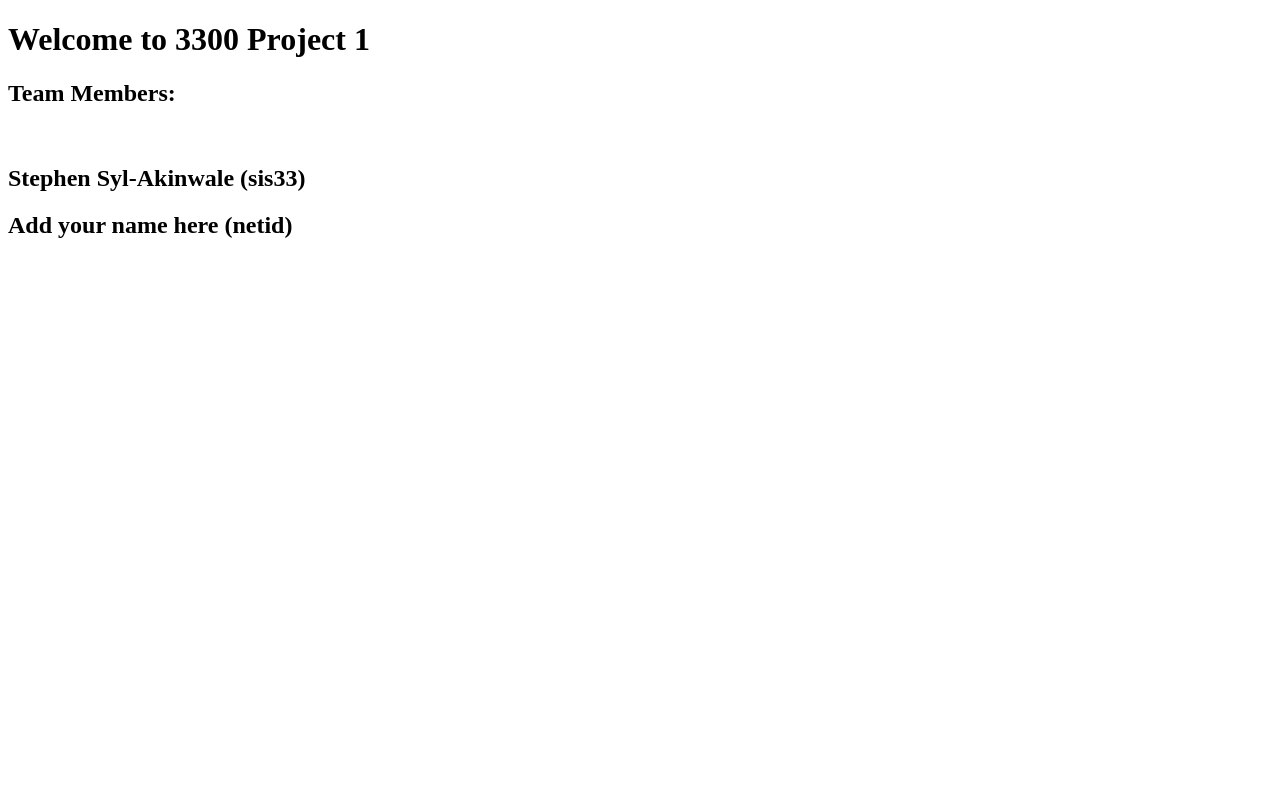
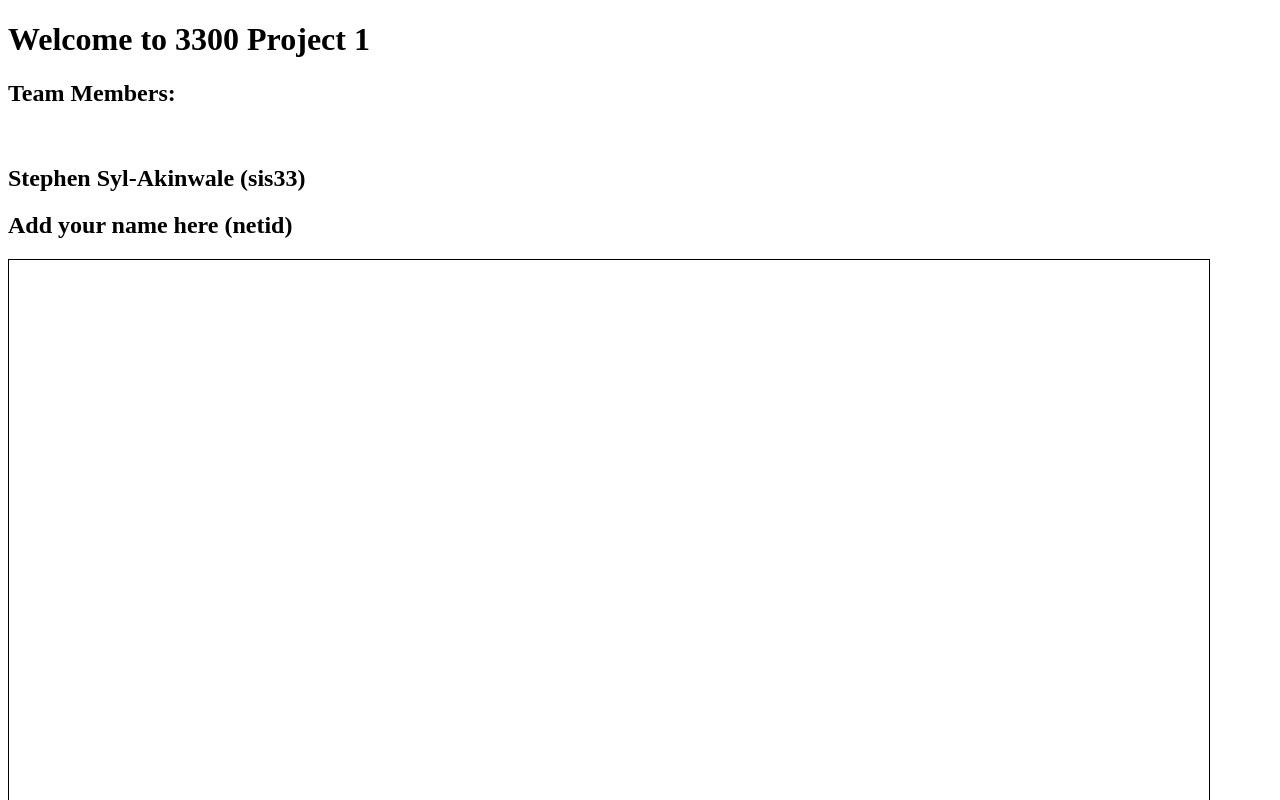
Before and after one commit to stephensyl/3300_P1, a plain HTML site: page index.html in a window 1280 px wide. Shown: the top 800 px of the page. Drawn offline with nearby package versions, Linux system fonts and the light colour scheme.

Commit message:
Please write your name in the index.html and push: -initialized the html -added the data promise - comments on what to do

```diff
--- a/index.html
+++ b/index.html
@@ -12,6 +12,42 @@
   <h2>Team Members:</h2><br>
   <h2>Stephen Syl-Akinwale (sis33)</h2>
   <h2>Add your name here (netid)</h2>
+
+
+  <script src="https://d3js.org/d3.v7.min.js"></script>
+
+  <script>
+    // dimensions
+    const width = 1200;
+    const height = 900;
+    const svg = d3.select("body")
+      .append("svg")
+      .attr("width", width)
+      .attr("height", height)
+      .style("border", "1px solid black");
+
+    d3.csv("data/2015_State_Top10Report_wTotalThefts.csv").then(function (data) {
+      // Process the data here
+      console.log("pinky promise", data);
+
+      // scale for x axis
+
+
+      // scale for y axis
+
+
+
+      // create x axis
+
+      // create y axis
+
+
+      // whatever data we decide to do like bars circles or whatever
+
+
+      // maybe a legend or something
+    });
+  </script>
 </body>
 
 </html>
```
